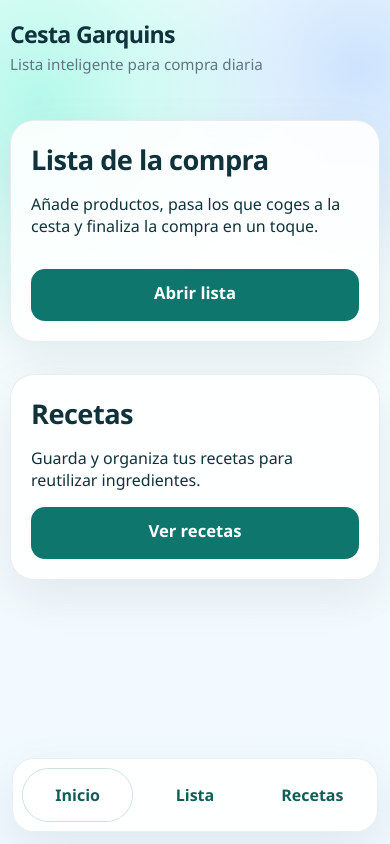
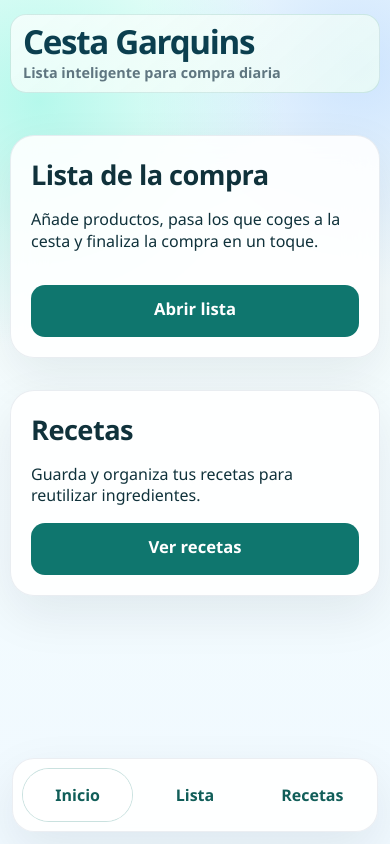
Before and after one commit to Hectorgs1988/CompraGarquins, a React (Vite) app in the folder apps/web/: page / in a window 390 px wide. Built offline with nearby package versions, Linux system fonts and the light colour scheme; no server answers.

Commit message:
Ajuste titulo portada

```diff
--- a/apps/web/src/styles.css
+++ b/apps/web/src/styles.css
@@ -47,16 +47,29 @@ body {
     padding: 10px 0 12px;
 }
 
+.brand-block {
+    display: grid;
+    gap: 2px;
+    padding: 10px 12px;
+    border-radius: 16px;
+    background: linear-gradient(140deg, rgba(255, 255, 255, 0.72), rgba(236, 253, 245, 0.78));
+    border: 1px solid rgba(15, 118, 110, 0.14);
+}
+
 .brand-block h1 {
     margin: 0;
-    font-size: clamp(1.45rem, 5vw, 2rem);
-    letter-spacing: -0.03em;
+    font-size: clamp(1.9rem, 7vw, 2.65rem);
+    line-height: 1.04;
+    letter-spacing: -0.04em;
+    font-weight: 900;
+    color: #0b3f4f;
 }
 
 .brand-block p {
-    margin: 4px 0 0;
+    margin: 2px 0 0;
     color: var(--muted);
-    font-size: 0.95rem;
+    font-size: 0.9rem;
+    font-weight: 600;
 }
 
 .top-nav {
@@ -419,6 +432,19 @@ button:hover,
         display: none;
     }
 
+    .topbar {
+        padding: 6px 0 8px;
+    }
+
+    .brand-block {
+        width: 100%;
+        padding: 10px 12px;
+    }
+
+    .brand-block h1 {
+        font-size: clamp(2rem, 8.5vw, 2.4rem);
+    }
+
     .bottom-nav {
         display: flex;
     }
```
